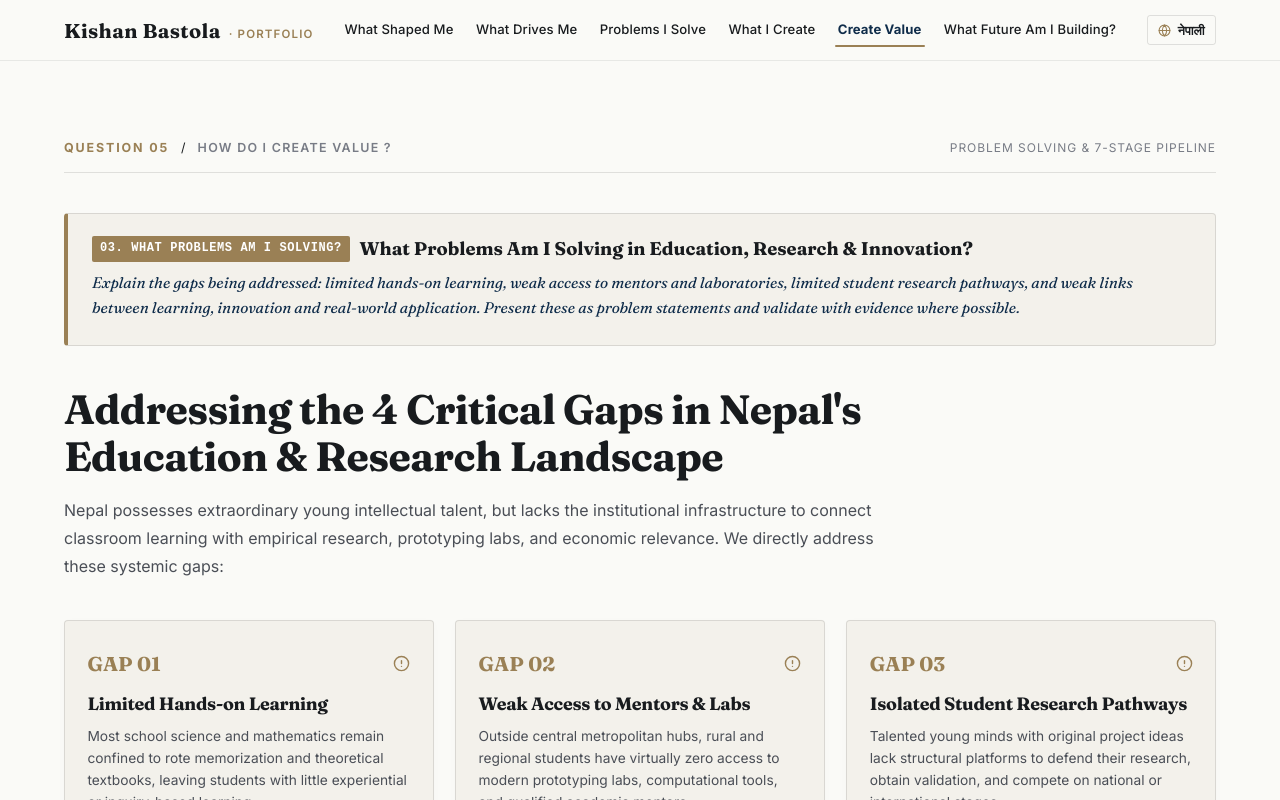
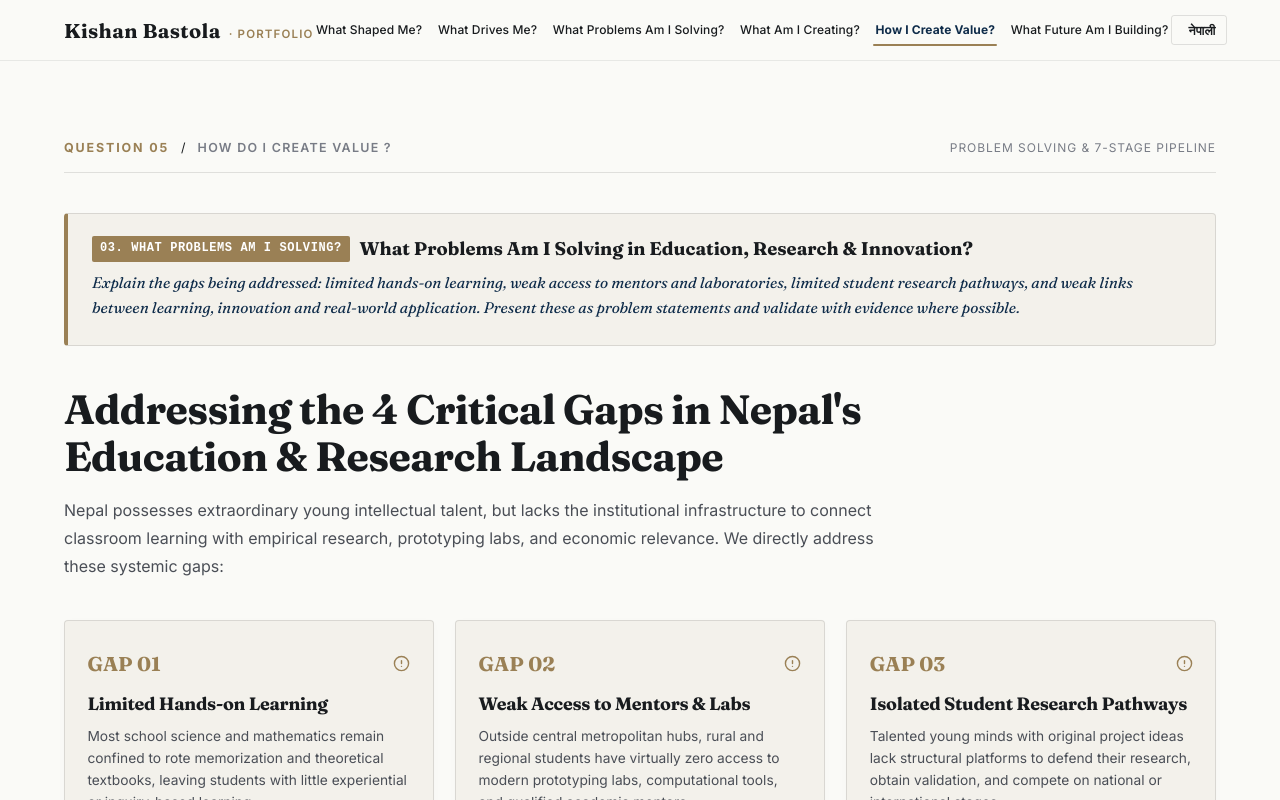
Before and after one commit to pranishs999/Kishan_sir, a React (Vite) app: page /how-do-i-create-value in a window 1280 px wide. Shown: the top 800 px of the page. Built offline with nearby package versions, Linux system fonts and the light colour scheme.

Commit message:
update nav name and font

```diff
--- a/src/components/AppLayout.tsx
+++ b/src/components/AppLayout.tsx
@@ -14,40 +14,40 @@ export const AppLayout: React.FC = () => {
     {
       path: '/what-shaped-me',
       num: '01',
-      labelEn: 'What Shaped Me',
-      labelNe: 'पृष्ठभूमि र यात्रा',
+      labelEn: 'What Shaped Me?',
+      labelNe: 'मलाई केले निर्माण गर्‍यो?',
       descEn: 'Personal story, Master’s in Mathematics, 18-year timeline',
       descNe: 'मेरो पृष्ठभूमि, शिक्षा र १८ वर्षे शैक्षिक यात्रा'
     },
     {
       path: '/what-drives-me',
       num: '02',
-      labelEn: 'What Drives Me',
-      labelNe: 'उद्देश्य र दर्शन',
+      labelEn: 'What Drives Me?',
+      labelNe: 'मलाई केले अघि बढाउँछ?',
       descEn: 'Educational philosophy, curiosity, scientific thinking',
       descNe: 'उद्देश्य, विश्वास, दर्शन र विद्यार्थी केन्द्रित सिकाइ'
     },
     {
       path: '/what-problems-am-i-solving',
       num: '03',
-      labelEn: 'Problems I Solve',
-      labelNe: 'समस्या समाधान',
+      labelEn: 'What Problems Am I Solving?',
+      labelNe: 'म कुन समस्या समाधान गर्दैछु?',
       descEn: 'Addressing rote learning, research culture, decentralized labs',
       descNe: 'शिक्षा र अनुसन्धानका प्रणालीगत खाडल तथा समाधान'
     },
     {
       path: '/what-am-i-creating',
       num: '04',
-      labelEn: 'What I Create',
-      labelNe: 'संस्था र इकोसिस्टम',
+      labelEn: 'What Am I Creating?',
+      labelNe: 'म के निर्माण गर्दैछु?',
       descEn: 'HRIC, AstroNova Foundation, community maker labs',
       descNe: 'HRIC, एष्ट्रोनोभा फाउण्डेशन, STEM तथा अन्तर्राष्ट्रिय मञ्च'
     },
     {
       path: '/how-do-i-create-value',
       num: '05',
-      labelEn: 'Create Value',
-      labelNe: 'मूल्य सिर्जना',
+      labelEn: 'How I Create Value?',
+      labelNe: 'म कसरी मूल्य सिर्जना गर्छु?',
       descEn: 'Curiosity to Commerce: 7-stage research-to-impact pipeline',
       descNe: 'जिज्ञासादेखि वाणिज्यसम्म: अनुसन्धान, प्रोटोटाइप र बजार'
     },
@@ -55,7 +55,7 @@ export const AppLayout: React.FC = () => {
       path: '/what-future-am-i-building',
       num: '06',
       labelEn: 'What Future Am I Building?',
-      labelNe: 'भविष्य र सहकार्य',
+      labelNe: 'म कस्तो भविष्य निर्माण गर्दैछु?',
       descEn: 'Decentralized innovation hubs & collaboration call',
       descNe: 'दीर्घकालीन भिजन तथा राष्ट्रिय/अन्तर्राष्ट्रिय साझेदारी'
     },
@@ -156,7 +156,7 @@ export const AppLayout: React.FC = () => {
             style={{
               display: 'flex',
               alignItems: 'center',
-              gap: '1rem'
+              gap: 'clamp(0.45rem, 0.85vw, 0.85rem)'
             }}
           >
             {navLinks.map((link) => {
@@ -167,13 +167,13 @@ export const AppLayout: React.FC = () => {
                   to={link.path}
                   style={{
                     fontFamily: 'var(--font-sans)',
-                    fontSize: '0.82rem',
+                    fontSize: '0.75rem',
                     fontWeight: active ? 700 : 500,
                     letterSpacing: '0.01em',
                     color: active ? 'var(--accent-blue)' : 'var(--text-primary)',
                     textDecoration: 'none',
                     position: 'relative',
-                    padding: '0.35rem 0.2rem',
+                    padding: '0.35rem 0.15rem',
                     whiteSpace: 'nowrap',
                     transition: 'color 0.2s ease'
                   }}
@@ -312,7 +312,7 @@ export const AppLayout: React.FC = () => {
                       <div
                         style={{
                           fontFamily: 'var(--font-serif)',
-                          fontSize: '1rem',
+                          fontSize: '0.92rem',
                           fontWeight: active ? 700 : 600,
                           color: active ? 'var(--accent-blue)' : 'var(--text-primary)',
                           marginBottom: '0.15rem'
@@ -323,7 +323,7 @@ export const AppLayout: React.FC = () => {
                       <div
                         style={{
                           fontFamily: 'var(--font-sans)',
-                          fontSize: '0.75rem',
+                          fontSize: '0.72rem',
                           color: 'var(--text-muted)',
                           lineHeight: 1.3
                         }}
```
